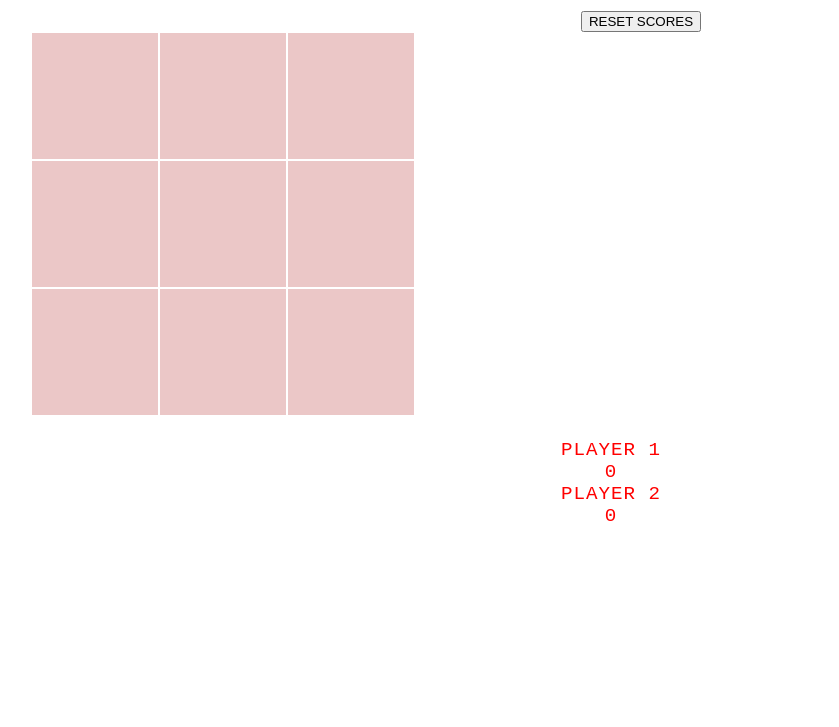
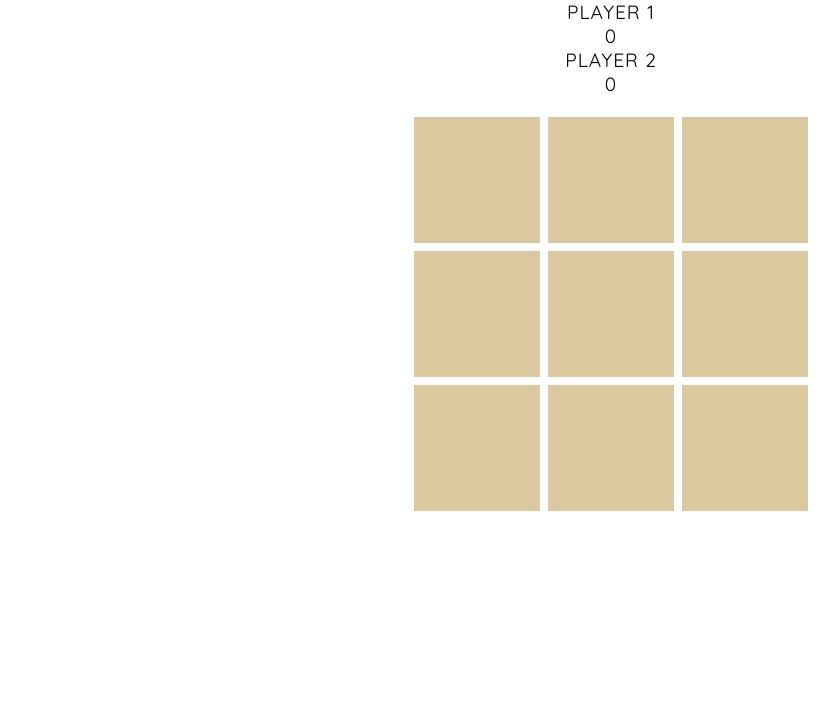
Before and after one commit to janessatran/tic-tac-toe, a plain HTML site: page index.html in a window 1280 px wide. Shown: the part 99-826 px from the top of the page, without its empty margins (37-876 px from the left). Drawn offline with Linux system fonts and the light colour scheme.

Commit message:
Updating styling of game

```diff
--- a/index.html
+++ b/index.html
@@ -1,7 +1,9 @@
 <html>
 
 <head>
-    <link rel="stylesheet" href="styles.css?v">
+    <link href="https://fonts.googleapis.com/css?family=Quicksand&display=swap" rel="stylesheet">
+
+    <link rel="stylesheet" href="styles.css?v1">
     <script src="tictactoe.js?v1"></script>
 
 </head>
@@ -9,8 +11,13 @@
 <body>
     <h1>Tic-Tac-Toe</h1>
     <div>
-        <button id="reset">RESET SCORES</button>
-        <table id="board"></table>
+        <div class="player">PLAYER 1
+            <div id="player1">0 </div>
+        </div>
+        <div class="player">PLAYER 2
+            <div id="player2">0</div>
+        </div>
+        <br>
         <div class="game-board">
             <div class="cell" id="1"></div>
             <div class="cell" id="2"></div>
@@ -22,17 +29,9 @@
             <div class="cell" id="8"></div>
             <div class="cell" id="9"></div>
         </div>
+        <br><br>
 
         <br>
-
-        <div class="player">PLAYER 1
-            <div id="player1">0 </div>
-        </div>
-        <div class="player">PLAYER 2
-            <div id="player2">0</div>
-
-        </div>
-
         <div class="clear"></div>
     </div>
 
--- a/styles.css
+++ b/styles.css
@@ -9,7 +9,7 @@ h1 {
 body {
   width: 100%;
   height: 100%;
-  font: 1.25rem 'Silkscreen', monospace;
+  font-family: 'Quicksand', sans-serif;
   color: rgb(0, 52, 110);
   letter-spacing: 1px;
   background-color: #ffffff;
@@ -37,22 +37,29 @@ table {
   padding-top:50px;
 }
 .player {
-  color: red;
+  color: rgb(0, 0, 0);
   font-size: 1.2rem;
+  align-content: center;
 }
 .game-board {
-  display: grid;
+  display: inline-grid;
   grid-template-rows: 8rem 8rem 8rem;
   grid-template-columns: 8rem 8rem 8rem;
-  float: center;
+  margin: 0 auto;
+  grid-gap: 0.35rem;
 }
 
 .cell {
-  background: rgb(235, 199, 199);
+  background: rgb(218, 199, 160);
   border: 1px solid rgb(255, 255, 255);
   display: flex;
   align-items: center;
   justify-content: center;
-  color: #AAA;
+  color: rgb(255, 255, 255);
   font-size: 2rem;
 }
+
+.cell:hover {
+  background: rgb(161, 127, 57);
+
+}
```
Also changed, not shown: 1 other file.
